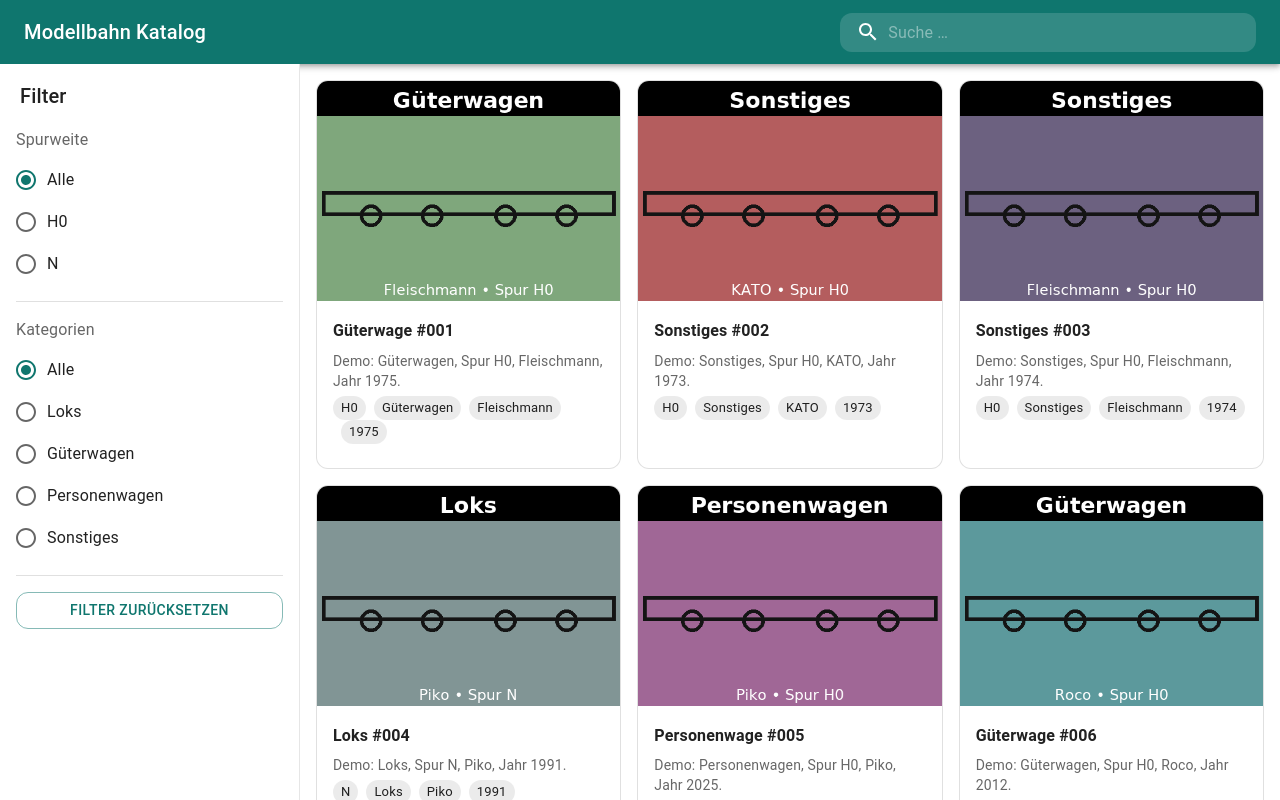
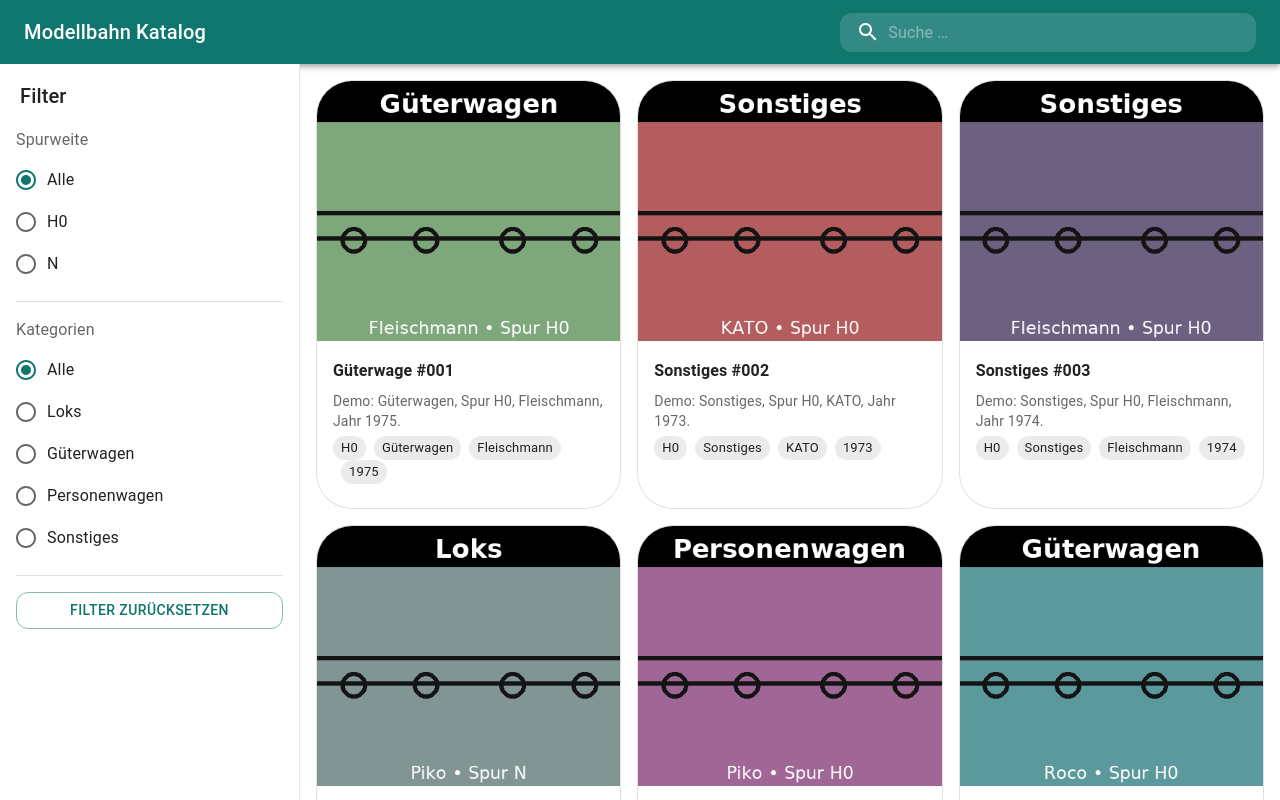
Before and after one commit to thebuoyant/modelbahn-katalog, a Next.js app: page / in a window 1280 px wide. Built offline with nearby package versions, Linux system fonts and the light colour scheme.

Commit message:
MK-2 Minor improvements for cards

```diff
--- a/src/components/Gallery.tsx
+++ b/src/components/Gallery.tsx
@@ -38,12 +38,22 @@ export default function Gallery() {
     <Box className="content">
       <Box className="gallery">
         {items.map((item) => (
-          <Card key={item.id} variant="outlined">
+          <Card
+            key={item.id}
+            variant="outlined"
+            sx={{
+              overflow: "hidden", // damit das Bild oben abgerundet ist
+              borderRadius: 3, // schöne Rundung
+            }}
+          >
             <CardMedia
               component="img"
-              // höhere Bildfläche + sauberer Zuschnitt
-              height="220"
-              style={{ objectFit: "cover" }}
+              // Größeres Bild & gezieltes Cropping, um den schwarzen Balken oben auszublenden
+              height="260"
+              sx={{
+                objectFit: "cover",
+                objectPosition: "center 65%", // Fokus leicht nach unten -> top-Balken wird abgeschnitten
+              }}
               image={item.image}
               alt={item.title}
               loading="lazy"
@@ -65,6 +75,7 @@ export default function Gallery() {
           </Card>
         ))}
       </Box>
+
       {items.length === 0 && (
         <Typography variant="body1" sx={{ mt: 2 }}>
           Keine Ergebnisse.
```
